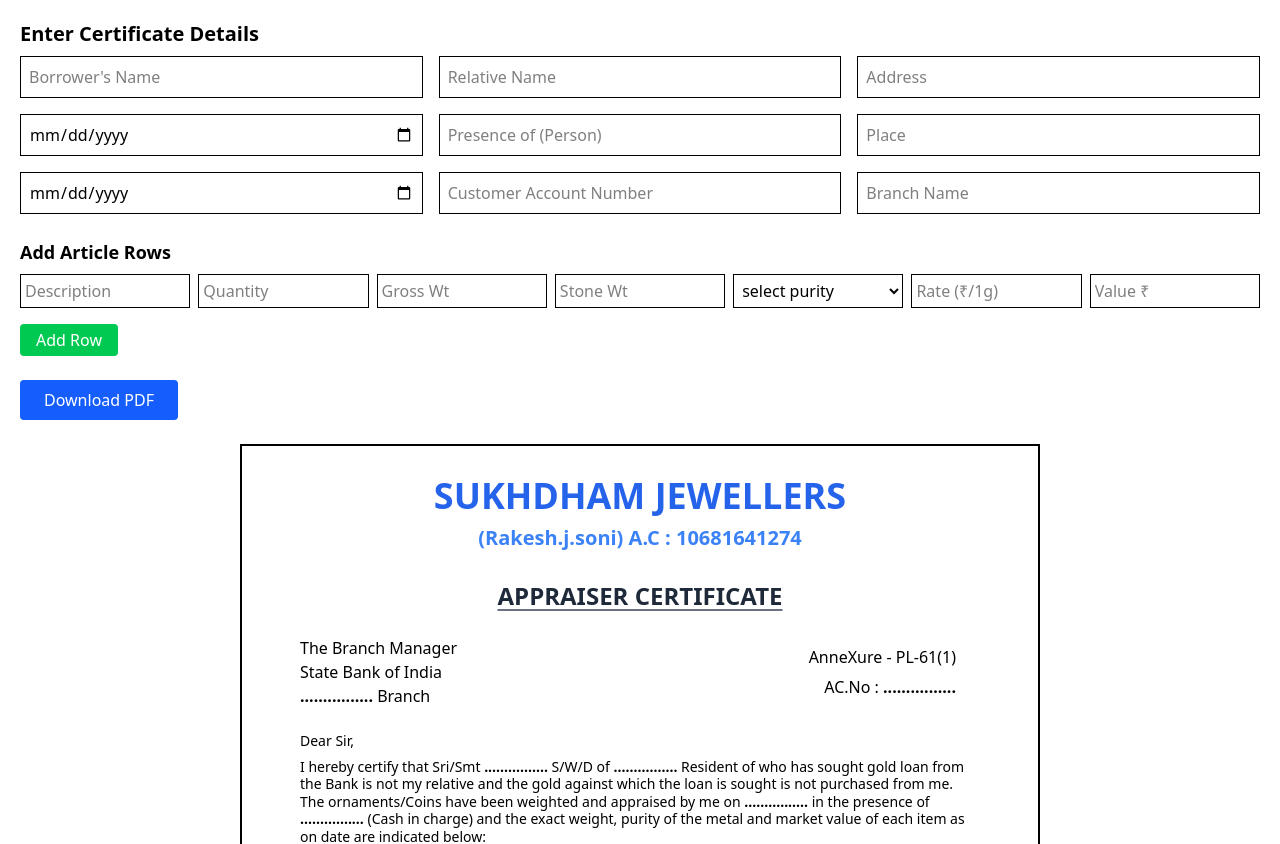
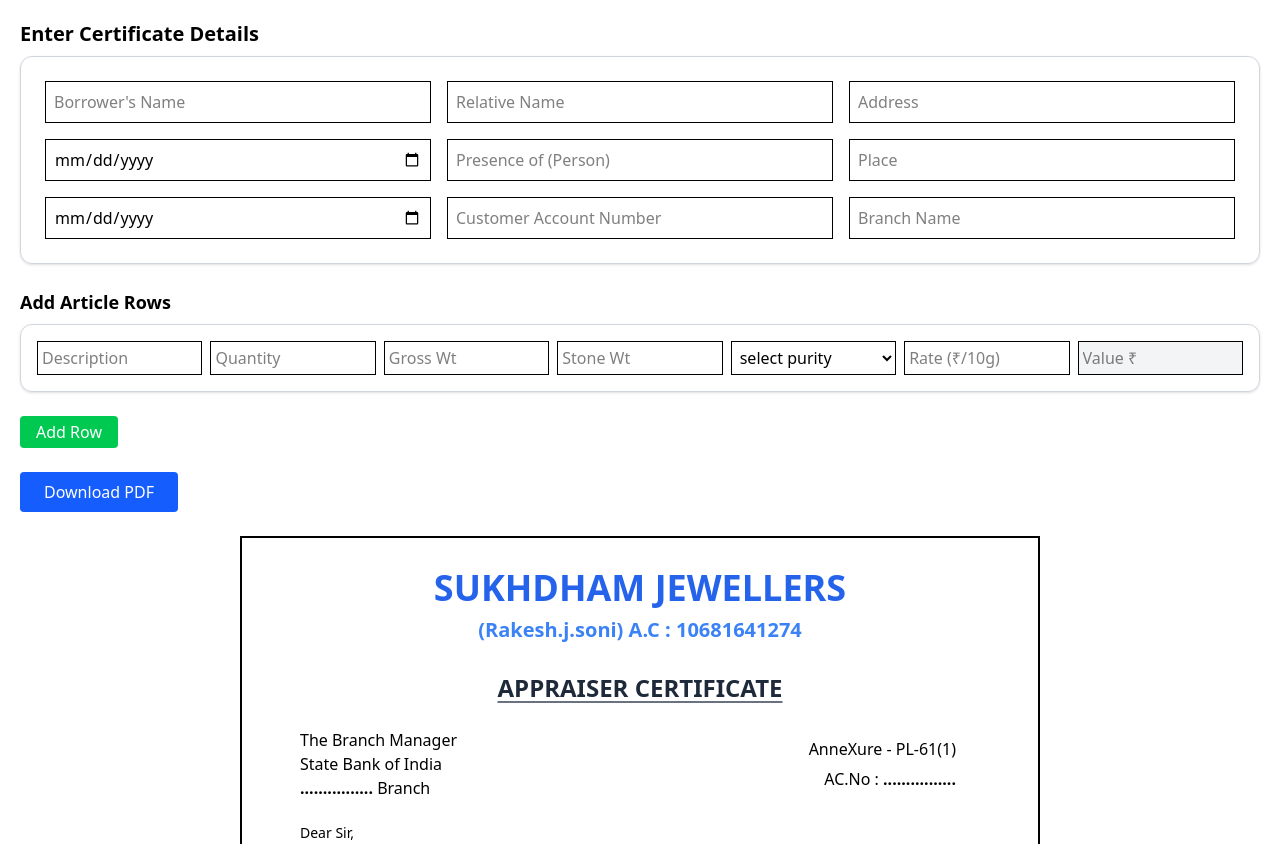
Before and after one commit to Yashgit3097/Sukhdham, a React (Vite) app in the folder frontend/: page / in a window 1280 px wide. Shown: the top 844 px of the page. Built offline with nearby package versions, Linux system fonts and the light colour scheme.

Commit message:
chnaged for containers

```diff
--- a/frontend/dev-dist/sw.js
+++ b/frontend/dev-dist/sw.js
@@ -82,7 +82,7 @@
     "revision": "3ca0b8505b4bec776b69afdba2768812"
   }, {
     "url": "index.html",
-    "revision": "0.g6e0vcao01g"
+    "revision": "0.jmlape7c4u"
   }], {});
   workbox.cleanupOutdatedCaches();
   workbox.registerRoute(new workbox.NavigationRoute(workbox.createHandlerBoundToURL("index.html"), {
--- a/frontend/src/App.jsx
+++ b/frontend/src/App.jsx
@@ -222,26 +222,106 @@
         <h2 className="text-xl font-bold mb-2">Enter Certificate Details</h2>
 
 
+        <div className="border border-gray-300 p-6 rounded-xl shadow-sm mb-6">
           <div className="grid grid-cols-1 md:grid-cols-3 gap-4">
-          <input type="text" name="borrowerName" placeholder="Borrower's Name" className="border p-2" onChange={handleInputChange} />
-          <input type="text" name="relative" placeholder="Relative Name" className="border p-2" onChange={handleInputChange} />
-          <input type="text" name="address" placeholder="Address" className="border p-2" onChange={handleInputChange} />
-          <input type="date" name="appraisalDate" className="border p-2" onChange={handleInputChange} />
-          <input type="text" name="presencePerson" placeholder="Presence of (Person)" className="border p-2" onChange={handleInputChange} />
-          <input type="text" name="place" placeholder="Place" className="border p-2" onChange={handleInputChange} />
-          <input type="date" name="date" className="border p-2" onChange={handleInputChange} />
-          <input type="text" name="acc" placeholder="Customer Account Number" className="border p-2" onChange={handleInputChange} />
-          <input type="text" name="branch" placeholder="Branch Name" className="border p-2" onChange={handleInputChange} />
+            <input
+              type="text"
+              name="borrowerName"
+              placeholder="Borrower's Name"
+              className="border p-2"
+              onChange={handleInputChange}
+            />
+            <input
+              type="text"
+              name="relative"
+              placeholder="Relative Name"
+              className="border p-2"
+              onChange={handleInputChange}
+            />
+            <input
+              type="text"
+              name="address"
+              placeholder="Address"
+              className="border p-2"
+              onChange={handleInputChange}
+            />
+            <input
+              type="date"
+              name="appraisalDate"
+              className="border p-2"
+              onChange={handleInputChange}
+            />
+            <input
+              type="text"
+              name="presencePerson"
+              placeholder="Presence of (Person)"
+              className="border p-2"
+              onChange={handleInputChange}
+            />
+            <input
+              type="text"
+              name="place"
+              placeholder="Place"
+              className="border p-2"
+              onChange={handleInputChange}
+            />
+            <input
+              type="date"
+              name="date"
+              className="border p-2"
+              onChange={handleInputChange}
+            />
+            <input
+              type="text"
+              name="acc"
+              placeholder="Customer Account Number"
+              className="border p-2"
+              onChange={handleInputChange}
+            />
+            <input
+              type="text"
+              name="branch"
+              placeholder="Branch Name"
+              className="border p-2"
+              onChange={handleInputChange}
+            />
           </div>
+        </div>
+
 
         <h3 className="text-lg font-semibold mt-6 mb-2">Add Article Rows</h3>
         {items.map((item, idx) => (
-          <div key={idx} className="grid grid-cols-1 md:grid-cols-7 gap-2 mb-2">
-            <input className="border p-1" placeholder="Description" value={item.description} onChange={e => handleItemChange(idx, 'description', e.target.value)} />
-            <input className="border p-1" placeholder="Quantity" value={item.quantity} onChange={e => handleItemChange(idx, 'quantity', e.target.value)} />
-            <input className="border p-1" placeholder="Gross Wt" value={item.grossWeight} onChange={e => handleItemChange(idx, 'grossWeight', e.target.value)} />
-            <input className="border p-1" placeholder="Stone Wt" value={item.stoneWeight} onChange={e => handleItemChange(idx, 'stoneWeight', e.target.value)} />
-            <select className="border p-1" value={item.purity} onChange={e => handleItemChange(idx, 'purity', e.target.value)}>
+          <div key={idx} className="border border-gray-300 p-4 rounded-xl shadow-sm mb-4">
+            <div className="grid grid-cols-1 md:grid-cols-7 gap-2">
+              <input
+                className="border p-1"
+                placeholder="Description"
+                value={item.description}
+                onChange={e => handleItemChange(idx, 'description', e.target.value)}
+              />
+              <input
+                className="border p-1"
+                placeholder="Quantity"
+                value={item.quantity}
+                onChange={e => handleItemChange(idx, 'quantity', e.target.value)}
+              />
+              <input
+                className="border p-1"
+                placeholder="Gross Wt"
+                value={item.grossWeight}
+                onChange={e => handleItemChange(idx, 'grossWeight', e.target.value)}
+              />
+              <input
+                className="border p-1"
+                placeholder="Stone Wt"
+                value={item.stoneWeight}
+                onChange={e => handleItemChange(idx, 'stoneWeight', e.target.value)}
+              />
+              <select
+                className="border p-1"
+                value={item.purity}
+                onChange={e => handleItemChange(idx, 'purity', e.target.value)}
+              >
                 <option value=" ">select purity</option>
                 <option value="18">18</option>
                 <option value="20">20</option>
@@ -250,13 +330,20 @@
               </select>
               <input
                 className="border p-1"
-              placeholder="Rate (₹/1g)"
+                placeholder="Rate (₹/10g)"
                 value={item.itemRate}
                 onChange={e => handleItemChange(idx, 'itemRate', e.target.value)}
               />
-            <input className="border p-1" placeholder="Value ₹" value={item.value} readOnly />
+              <input
+                className="border p-1 bg-gray-100"
+                placeholder="Value ₹"
+                value={item.value}
+                readOnly
+              />
+            </div>
           </div>
         ))}
+
         <button onClick={addItemRow} className="bg-green-500 text-white px-4 py-1 mt-2 rounded hover:bg-green-600">Add Row</button>
       </div>
 
```
Lines whose indentation alone changed are shown as unchanged.
